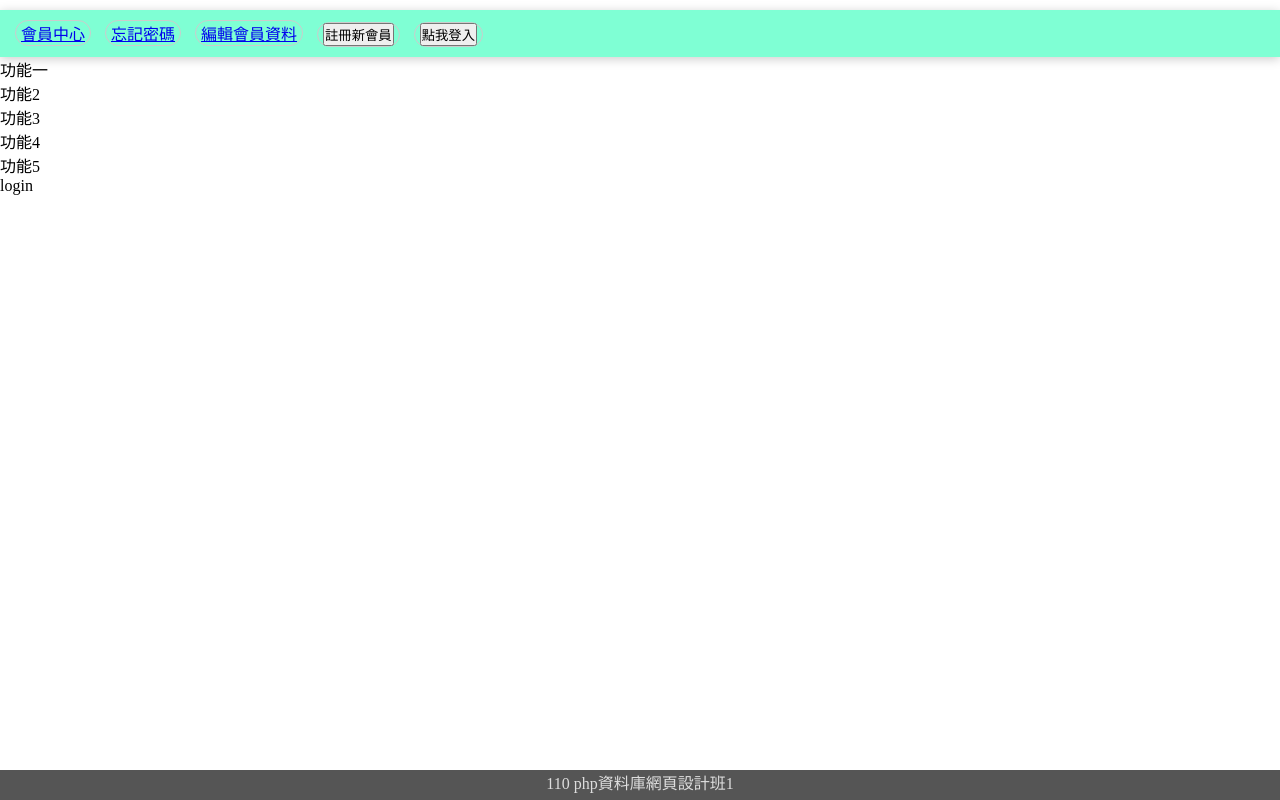
After one commit to zhihau/1102-PHP-basic, a PHP site: page /member/login.php in a window 1280 px wide. The commit adds this page. Run offline with PHP 8.4, Linux system fonts and the light colour scheme.

```diff
--- a/include/style.css
+++ b/include/style.css
@@ -38,3 +38,6 @@ footer{
     text-align: center;
 width: 100%;
 }
+.side-bar{
+    float: left;
+}
--- /dev/null
+++ b/member/include/footer.php
@@ -0,0 +1,3 @@
+<footer>
+    110 php資料庫網頁設計班1
+</footer>
--- /dev/null
+++ b/member/include/head.php
@@ -0,0 +1,2 @@
+<link rel="stylesheet" href="style.css">
+<script src="js.js"></script>
--- /dev/null
+++ b/member/include/header.php
@@ -0,0 +1,3 @@
+<header>
+
+</header>
--- /dev/null
+++ b/member/include/nav.php
@@ -0,0 +1,8 @@
+<nav>
+    <a href="dashboard.php">會員中心</a>
+    <a href="forgot".php">忘記密碼</a>
+    <a href="edit_user.php">編輯會員資料</a>
+    <a href="reg.php"><button>註冊新會員</button></a>
+    <a href="login.php"><button>點我登入</button></a>
+
+</nav>
--- /dev/null
+++ b/member/include/side_bar.php
@@ -0,0 +1,11 @@
+<div class="side-bar">
+
+<ul>
+    <li>功能一</li>
+    <li>功能2</li>
+    <li>功能3</li>
+    <li>功能4</li>
+    <li>功能5</li>
+</ul>
+
+</div>
--- /dev/null
+++ b/member/login.php
@@ -0,0 +1,23 @@
+<!DOCTYPE html>
+<html lang="en">
+<head>
+    <meta charset="UTF-8">
+    <meta http-equiv="X-UA-Compatible" content="IE=edge">
+    <meta name="viewport" content="width=device-width, initial-scale=1.0">
+    <title>login</title>
+    <?php include "./include/head.php";?>
+
+</head>
+<body>
+    <!-- 跟目錄開始算，/include -->
+
+    <?php include "./include/header.php";?>
+    <?php include "./include/nav.php";?>
+    <?php include "./include/side_bar.php";?>
+    <div class="content">
+login
+    </div>
+    <?php include "./include/footer.php";?>
+
+</body>
+</html>
--- /dev/null
+++ b/member/style.css
@@ -0,0 +1,39 @@
+* {
+  padding: 0;
+  margin: 0;
+  box-sizing: border-box;
+}
+header {
+  text-align: center;
+  font-size: 24px;
+  margin: 10px auto;
+}
+.body {
+  text-align: center;
+  font-size: 45px;
+  font-weight: 600;
+}
+nav {
+  background-color: aquamarine;
+  color: blueviolet;
+  padding: 10px;
+  box-shadow: 0px 2px 10px #ccc;
+  /* 正值>^ 負值<V  */
+}
+nav a {
+  display: inline-block;
+  margin: 0 5px;
+  border: 1px solid #ccc;
+  border-radius: 25px;
+  padding: 0 5px;
+}
+footer {
+  /* try多就記得 */
+  position: fixed;
+  bottom: 0px;
+  height: 30px;
+  background: #555;
+  color: #ddd;
+  text-align: center;
+  width: 100%;
+}
```
Also changed, not shown: member/dashboard.php (added, +24 -0 lines), member/edit_user.php (added, +24 -0 lines), member/forgot.php (added, +24 -0 lines), member/index.php (added, +41 -0 lines), member/reg.php (added, +24 -0 lines).
